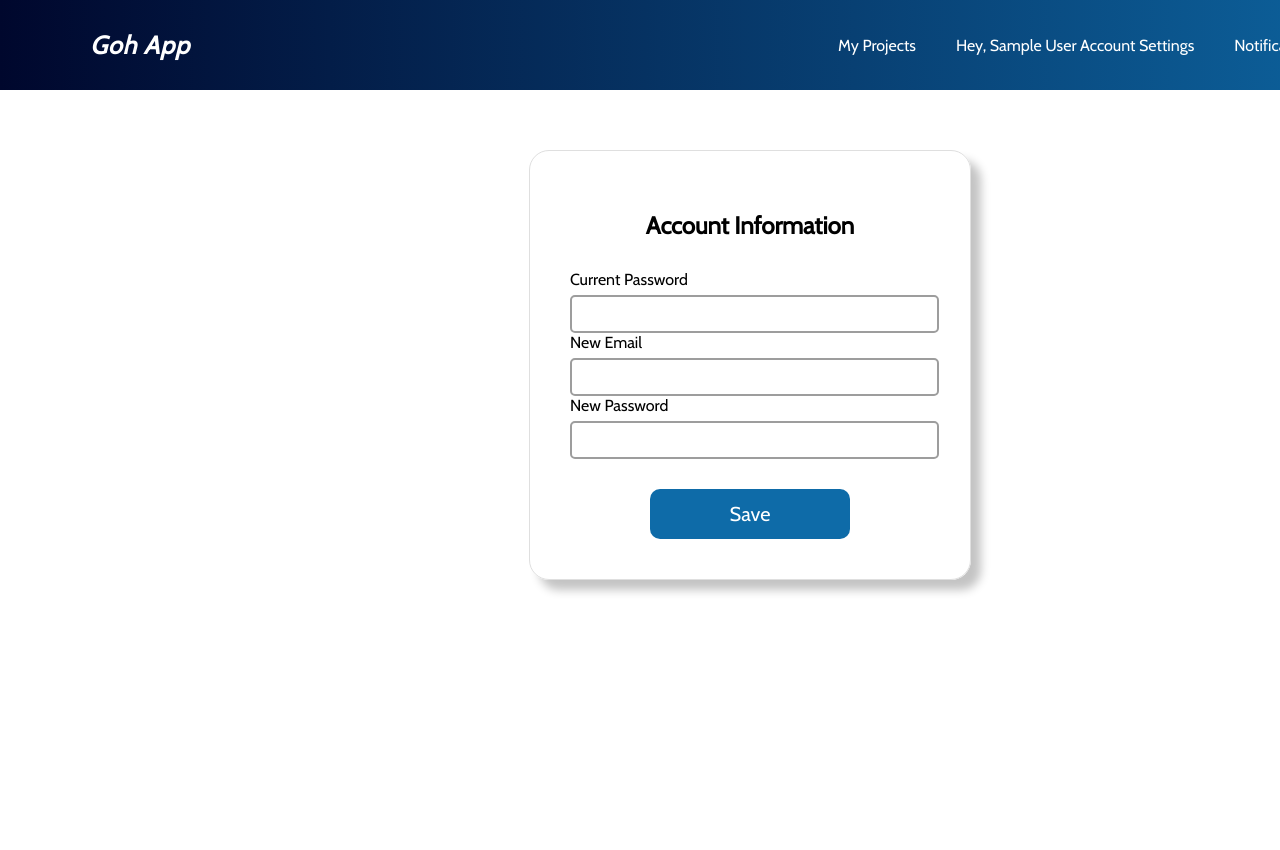
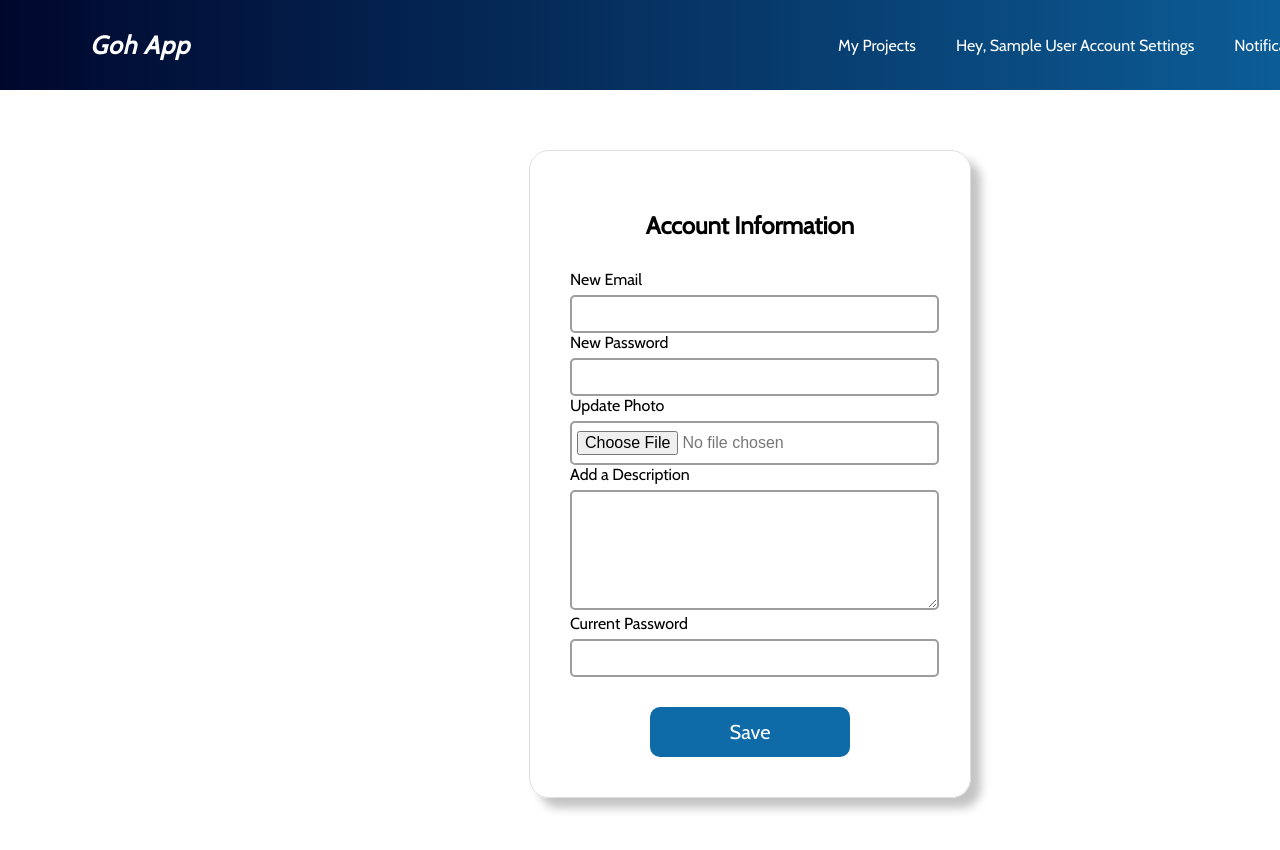
Before and after one commit to TheGoh/Goh, a React (Create React App) app in the folder goh-app/: page /accountInfo in a window 1280 px wide. Shown: the top 850 px of the page. Before the commit the page ends 800 px from the top, so only its background shows below. Built offline with nearby package versions, Linux system fonts and the light colour scheme; no server answers; sample sign-in values are in the browser's storage.

Commit message:
add fields

```diff
--- a/goh-app/src/pages/accountInfo/AccountInfo.js
+++ b/goh-app/src/pages/accountInfo/AccountInfo.js
@@ -6,18 +6,21 @@ import {
   EmailAuthProvider
 } from "firebase/auth";
 import React from "react";
+import TextField from '@mui/material/TextField';
+import { useAuthContext } from '../../hooks/useAuthContext'
 import { useState } from "react";
 import styles from './AccountInfo.module.css'
 
 
 
 export default function AccountInfo() {
-    const auth = getAuth();
-    const user = auth.currentUser
+    const { user } = useAuthContext();
     const [ newDisplayName, setDisplayName ] = useState('');
     const [ newEmail, setEmail ] = useState('');
     const [ newPassword, setPassword ] = useState('');
     const [ currPass, setCurrPass ] = useState('');
+    const [ avatar, setAvatar ] = useState(null)
+    const [description, setDescription ] = useState('');
 
     const updateInfo = (event) => {
       event.preventDefault();
@@ -27,8 +30,6 @@ export default function AccountInfo() {
       );
       reauthenticateWithCredential(user, credential).then((cred) => {
             //user = cred.user;
-            console.log("HERE");
-            console.log("email:" + newEmail)
             updateEmail(user, newEmail).then(()=>{
               console.log("email update success")
             }).catch((error) => {
@@ -47,29 +48,47 @@ export default function AccountInfo() {
           <form className={styles['signup-form']}>
             <h2>Account Information</h2>
             <label>
-            <span>Current Password</span>
-              <input
-                    type = "text"
-                    value={currPass}
-                    onChange={(e)=>{
-                      setCurrPass(e.target.value)
-                    }}
-              />
             <span>New Email</span>
               <input
-                    type = "text"
+                    type = "email"
                     value={newEmail}
                     onChange={(e)=>{
                       setEmail(e.target.value)
                     }}
               />
-
               <span>New Password</span>
               <input
-                    type = "text"
+                    type = "password"
                     value={newPassword}
                     onChange={(e)=>{
                       setPassword(e.target.value)
+                    }}
+              />
+            <span>Update Photo</span>
+              <input
+                    type = "file"
+                    value={currPass}
+                    onChange = {(e) => {
+                      let selected = e.target.files[0]
+                      setAvatar(selected)
+                    }}
+              />
+
+            <span>Add a Description</span>
+              <textarea
+                    type = "text"
+                    value={description}
+                    onChange = {(e) => {
+                      setDescription(e.target.value)
+                    }}
+              />
+
+              <span>Current Password</span>
+              <input
+                    type = "password"
+                    value={currPass}
+                    onChange={(e)=>{
+                      setCurrPass(e.target.value)
                     }}
               />
             </label>
--- a/goh-app/src/pages/accountInfo/AccountInfo.module.css
+++ b/goh-app/src/pages/accountInfo/AccountInfo.module.css
@@ -17,6 +17,15 @@
   display: block;
   margin-bottom: 6px;
   text-align: left;
+}
+.signup-form textarea {
+  padding: 8px 0px 8px 5px;
+  font-size: 1em;
+  height: 100px;
+  color: #777;
+  width: 100%;
+  border: 2px solid rgb(157, 157, 157);
+  border-radius: 5px;
 }
 .signup-form input {
   padding: 8px 0px 8px 5px;
```
